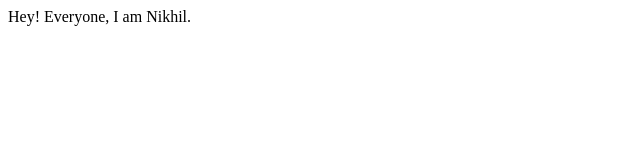
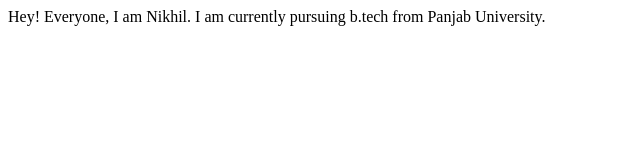
Before and after one commit to Nikhilj007/portfolioOld, a plain HTML site: page index.html in a window 1280 px wide. Shown: the whole page, without its empty margins (0-640 px from the left). Drawn offline with Linux system fonts and the light colour scheme.

Commit message:
update: educational data

```diff
--- a/index.html
+++ b/index.html
@@ -8,5 +8,7 @@
 </head>
 <body>
     Hey! Everyone, I am Nikhil.
+
+    I am currently pursuing b.tech from Panjab University.
 </body>
 </html>
```
Also changed, not shown: 1 other file.
